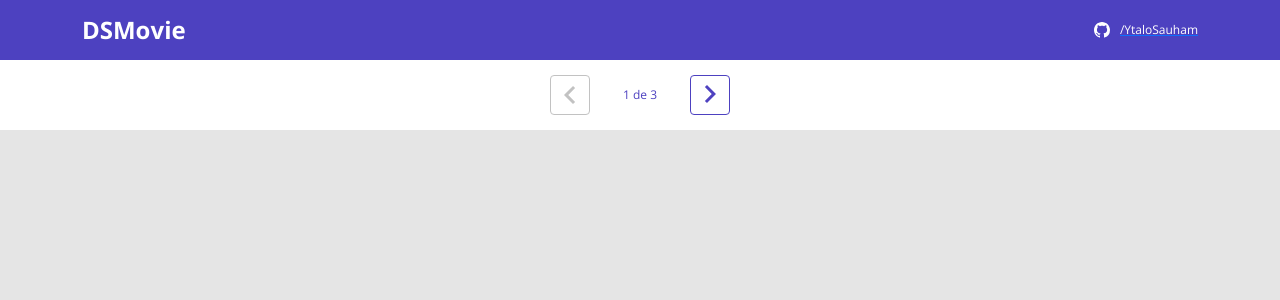
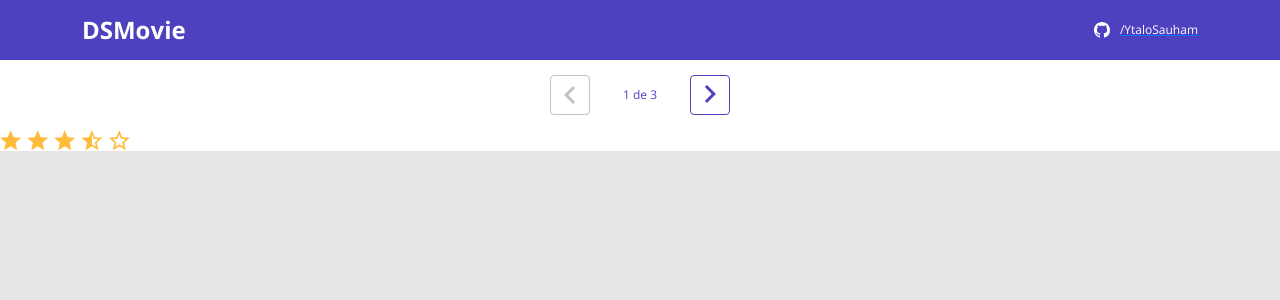
Before and after one commit to YtaloSauham/dsmovie, a React (Create React App) app in the folder frontend/: page / in a window 1280 px wide. Shown: the top 300 px of the page. Built offline with nearby package versions, Linux system fonts and the light colour scheme.

Commit message:
Movie Star adpet

```diff
--- a/frontend/src/assets/icons/index.tsx
+++ b/frontend/src/assets/icons/index.tsx
@@ -1,12 +1,32 @@
-export const iconGit=(width = 16 , height=16)=>(
+export const iconGit = (width = 16, height = 16) => (
   <svg xmlns="http://www.w3.org/2000/svg" width={width} height={height} fill="currentColor" className="bi bi-github" viewBox="0 0 16 16">
-      <path d="M8 0C3.58 0 0 3.58 0 8c0 3.54 2.29 6.53 5.47 7.59.4.07.55-.17.55-.38 0-.19-.01-.82-.01-1.49-2.01.37-2.53-.49-2.69-.94-.09-.23-.48-.94-.82-1.13-.28-.15-.68-.52-.01-.53.63-.01 1.08.58 1.23.82.72 1.21 1.87.87 2.33.66.07-.52.28-.87.51-1.07-1.78-.2-3.64-.89-3.64-3.95 0-.87.31-1.59.82-2.15-.08-.2-.36-1.02.08-2.12 0 0 .67-.21 2.2.82.64-.18 1.32-.27 2-.27.68 0 1.36.09 2 .27 1.53-1.04 2.2-.82 2.2-.82.44 1.1.16 1.92.08 2.12.51.56.82 1.27.82 2.15 0 3.07-1.87 3.75-3.65 3.95.29.25.54.73.54 1.48 0 1.07-.01 1.93-.01 2.2 0 .21.15.46.55.38A8.012 8.012 0 0 0 16 8c0-4.42-3.58-8-8-8z"/>
+    <path d="M8 0C3.58 0 0 3.58 0 8c0 3.54 2.29 6.53 5.47 7.59.4.07.55-.17.55-.38 0-.19-.01-.82-.01-1.49-2.01.37-2.53-.49-2.69-.94-.09-.23-.48-.94-.82-1.13-.28-.15-.68-.52-.01-.53.63-.01 1.08.58 1.23.82.72 1.21 1.87.87 2.33.66.07-.52.28-.87.51-1.07-1.78-.2-3.64-.89-3.64-3.95 0-.87.31-1.59.82-2.15-.08-.2-.36-1.02.08-2.12 0 0 .67-.21 2.2.82.64-.18 1.32-.27 2-.27.68 0 1.36.09 2 .27 1.53-1.04 2.2-.82 2.2-.82.44 1.1.16 1.92.08 2.12.51.56.82 1.27.82 2.15 0 3.07-1.87 3.75-3.65 3.95.29.25.54.73.54 1.48 0 1.07-.01 1.93-.01 2.2 0 .21.15.46.55.38A8.012 8.012 0 0 0 16 8c0-4.42-3.58-8-8-8z" />
   </svg>
 )
 
 
-export const iconArrow=(
+export const iconArrow = (
   <svg xmlns="http://www.w3.org/2000/svg" width="12" height="19" viewBox="0 0 12 19" fill="none">
-<path d="M8.99999 18.0034L11.1158 15.8892L4.24839 9.00159L11.121 2.11918L9.00678 0.00338421L0.00338591 8.99999L8.99999 18.0034Z" fill="#C2C2C2"/>
-</svg>
+    <path d="M8.99999 18.0034L11.1158 15.8892L4.24839 9.00159L11.121 2.11918L9.00678 0.00338421L0.00338591 8.99999L8.99999 18.0034Z" fill="#C2C2C2" />
+  </svg>
 )
+
+
+export const iconStarFull = (
+  <svg width="23" height="22" viewBox="0 0 23 22" fill="none" xmlns="http://www.w3.org/2000/svg">
+    <path d="M11.2 16.997L17.998 21.1L16.194 13.367L22.2 8.164L14.291 7.493L11.2 0.199997L8.10895 7.493L0.199951 8.164L6.20595 13.367L4.40195 21.1L11.2 16.997Z" fill="#FFBB3A" />
+  </svg>
+
+)
+
+export const iconStarHalf = (
+  <svg width="23" height="22" viewBox="0 0 23 22" fill="none" xmlns="http://www.w3.org/2000/svg">
+    <path d="M22.3999 8.164L14.4909 7.482L11.3999 0.199997L8.3089 7.493L0.399902 8.164L6.4059 13.367L4.6019 21.1L11.3999 16.997L18.1979 21.1L16.4049 13.367L22.3999 8.164ZM11.3999 14.94V4.71L13.2809 9.154L18.0989 9.572L14.4469 12.74L15.5469 17.448L11.3999 14.94Z" fill="#FFBB3A" />
+  </svg>
+)
+
+export const iconStarEmpty = (
+  <svg width="23" height="22" viewBox="0 0 23 22" fill="none" xmlns="http://www.w3.org/2000/svg">
+    <path d="M22.7999 8.164L14.8909 7.482L11.7999 0.199997L8.70893 7.493L0.799927 8.164L6.80593 13.367L5.00193 21.1L11.7999 16.997L18.5979 21.1L16.8049 13.367L22.7999 8.164ZM11.7999 14.94L7.66393 17.437L8.76393 12.729L5.11193 9.561L9.92993 9.143L11.7999 4.71L13.6809 9.154L18.4989 9.572L14.8469 12.74L15.9469 17.448L11.7999 14.94Z" fill="#FFBB3A" />
+  </svg>
+)
--- /dev/null
+++ b/frontend/src/components/MovieStart/index.tsx
@@ -0,0 +1,15 @@
+import { iconStarFull as StarFull, iconStarHalf as StarHalf, iconStarEmpty as StarEmpty } from "assets/icons";
+import './styles.css';
+export default function MovieStart() {
+
+    return (
+        <div className="dsmovie-stars-container">
+            {StarFull }
+            {StarFull }
+            {StarFull }
+            {StarHalf }
+            {StarEmpty}
+        </div>
+
+    );
+}
--- /dev/null
+++ b/frontend/src/components/MovieStart/styles.css
@@ -0,0 +1,10 @@
+.dsmovie-stars-container {
+    width: 130px;
+    display: flex;
+    justify-content: space-between;
+}
+
+.dsmovie-stars-container svg {
+    width: 22px;
+    height: auto;
+}
--- a/frontend/src/pages/Listing/index.tsx
+++ b/frontend/src/pages/Listing/index.tsx
@@ -1,8 +1,11 @@
+import MovieStart from "components/MovieStart";
 import Pagination from "components/Pagination";
 
-export default function Listing(){
+export default function Listing() {
     return (
-        <Pagination/>
-
+        <>
+            <Pagination />
+            <MovieStart />
+        </>
     );
 }
```
